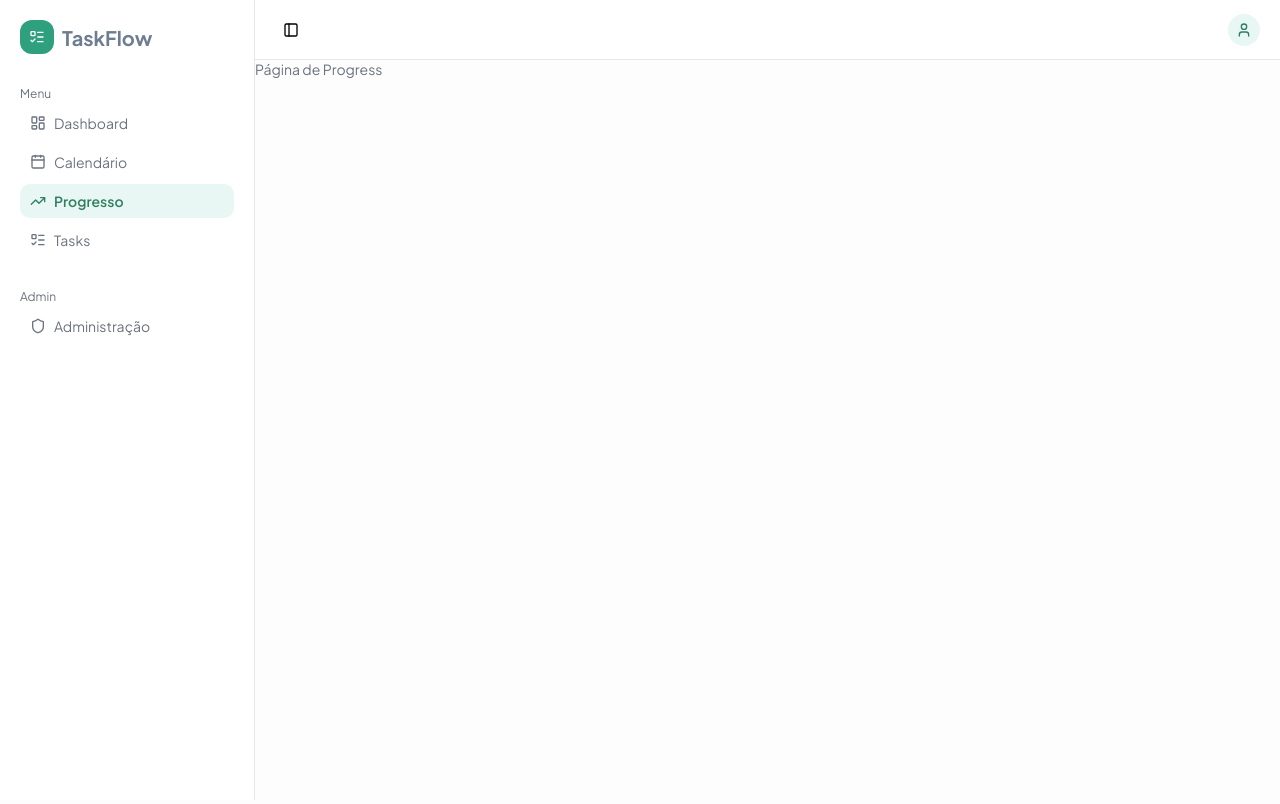
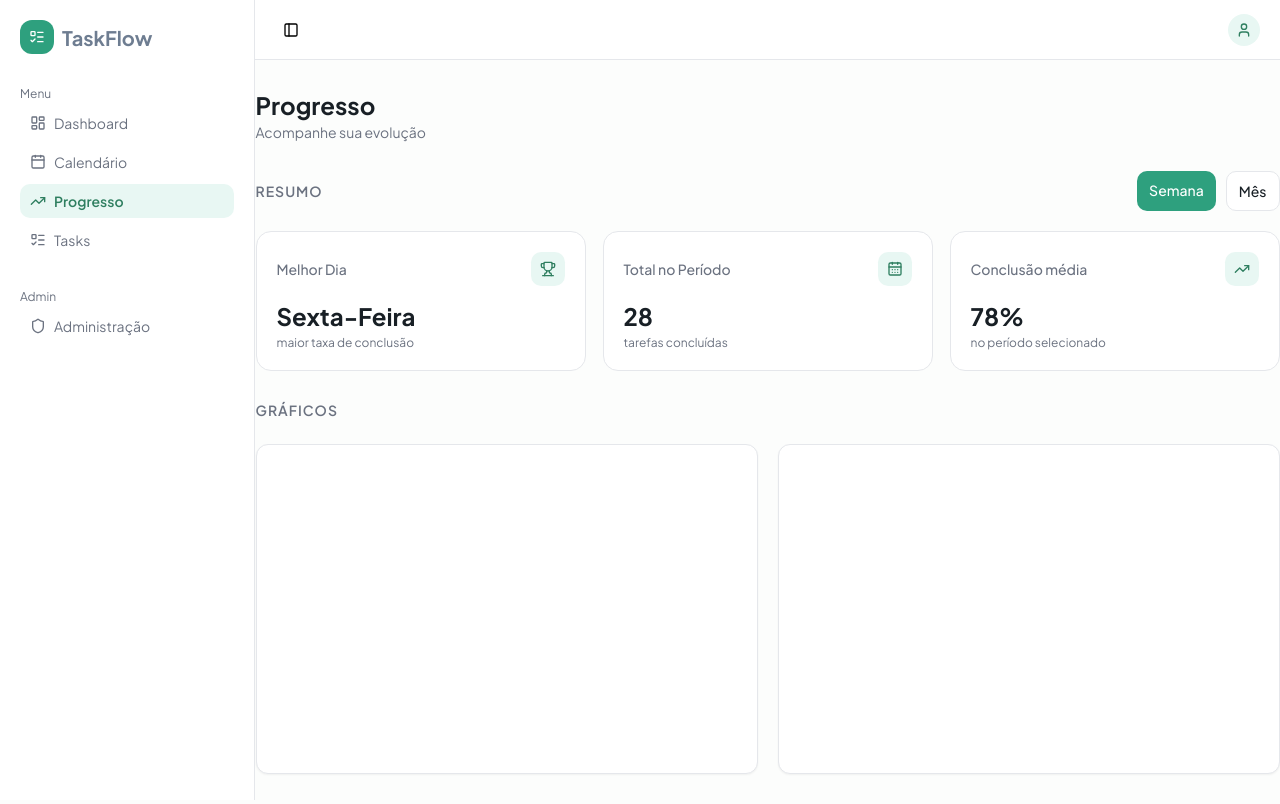
Before and after one commit to PedroHenriqueCoppola/taskflow, a React (Vite) app: page /progress in a window 1280 px wide. Built offline with nearby package versions, Linux system fonts and the light colour scheme.

Commit message:
base development of progress page

```diff
--- a/src/pages/Calendar/Calendar.jsx
+++ b/src/pages/Calendar/Calendar.jsx
@@ -7,7 +7,7 @@ import FilterBox from '../../components/FilterBox/FilterBox';
 import getCurrentMonthYear from '../../utils/getCurrentMonthYear';
 
 const Calendar = () => {
-    const [activeFilter, setActiveFilter] = useState("today");
+    const [activeFilter, setActiveFilter] = useState("week");
 
     return (
         <div className='calendarApp'>
--- /dev/null
+++ b/src/pages/Progress/Progress.css
@@ -0,0 +1,48 @@
+.progressApp {
+    width: 102.4rem;
+    margin: 3rem auto;
+
+    display: flex;
+    flex-direction: column;
+    justify-content: center;
+    gap: 3rem;
+}
+
+.progressHeader {
+    display: flex;
+    flex-direction: column;
+    gap: 0.3rem;
+}
+
+.progressSummary {
+    display: flex;
+    flex-direction: column;
+    gap: 2rem;
+}
+
+.summaryTitle {
+    display: flex;
+    align-items: center;
+    justify-content: space-between;
+}
+
+.summaryFilters {
+    display: flex;
+    gap: 1rem;
+}
+
+.summaryInfoBoxes {
+    display: flex;
+    justify-content: space-between;
+}
+
+.progressGraphs {
+    display: flex;
+    flex-direction: column;
+    gap: 2.5rem;
+}
+
+.graphsDiv {
+    display: flex;
+    gap: 2rem;
+}
--- a/src/pages/Progress/Progress.jsx
+++ b/src/pages/Progress/Progress.jsx
@@ -1,10 +1,76 @@
-import { GlobalStyle, SubTitle } from "../../styles/globalStyles";
+import './Progress.css';
+
+import { useState } from "react";
+import { Trophy, CalendarDays, TrendingUp } from "lucide-react";
+import { GlobalStyle, Title, SubTitle, MinorTitle } from "../../styles/globalStyles";
+
+import FilterBox from '../../components/FilterBox/FilterBox';
+import InfoBox from '../../components/InfoBox/InfoBox';
+import Card from '../../components/Card/Card';
 
 const Progress = () => {
+    const [activeFilter, setActiveFilter] = useState("week");
+
     return (
-        <div>
+        <div className='progressApp'>
             <GlobalStyle />
-			<SubTitle>Página de Progress</SubTitle>
+
+            <div className="progressHeader">
+                <Title>Progresso</Title>
+                <SubTitle>Acompanhe sua evolução</SubTitle>
+            </div>
+
+            <div className="progressSummary">
+                <div className="summaryTitle">
+                    <MinorTitle fontSize="1.4rem" letterSpacing="1px" fontWeight={600}>RESUMO</MinorTitle>
+
+                    <div className="summaryFilters">
+                        <FilterBox
+                            filterType="Semana"
+                            isActive={activeFilter === "week"}
+                            onClick={() => setActiveFilter("week")}
+                        />
+
+                        <FilterBox
+                            filterType="Mês"
+                            isActive={activeFilter === "month"}
+                            onClick={() => setActiveFilter("month")}
+                        />
+                    </div>
+                </div>
+
+                <div className="summaryInfoBoxes">
+                    <InfoBox
+                        boxIcon={<Trophy size={16}/>}
+                        boxTitle="Melhor Dia"
+                        boxMinorTitle="Sexta-Feira"
+                        description="maior taxa de conclusão"
+                    />
+
+                    <InfoBox
+                        boxIcon={<CalendarDays size={16}/>}
+                        boxTitle="Total no Período"
+                        boxMinorTitle="28"
+                        description="tarefas concluídas"
+                    />
+
+                    <InfoBox
+                        boxIcon={<TrendingUp size={16}/>}
+                        boxTitle="Conclusão média"
+                        boxMinorTitle="78%"
+                        description="no período selecionado"
+                    />
+                </div>
+            </div>
+
+            <div className="progressGraphs">
+                <MinorTitle fontSize="1.4rem" letterSpacing="1px" fontWeight={600}>GRÁFICOS</MinorTitle>
+
+                <div className="graphsDiv">
+                    <Card width="100%" height="33rem"></Card>
+                    <Card width="100%" height="33rem"></Card>
+                </div>
+            </div>
         </div>
     )
 }
--- a/src/styles/globalStyles.js
+++ b/src/styles/globalStyles.js
@@ -52,9 +52,9 @@ export const SubTitle = styled.p`
 `;
 
 export const MinorTitle = styled.h2 `
-    font-size: ${({ fontSize }) => fontSize || '1.5rem'};
+    font-size: ${({ fontSize }) => fontSize || '1.4rem'};
     letter-spacing: ${({ letterSpacing }) => letterSpacing || 'normal'};
-    font-weight: 500;
+    font-weight: ${({ fontWeight }) => fontWeight || '500'};
     color: var(--gray);
 `;
 
```
